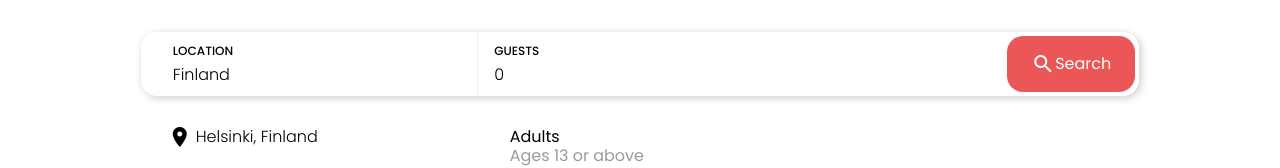
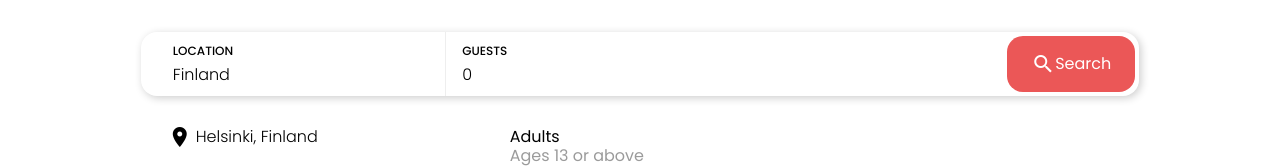
Before and after one commit to yuandere/windbnb, a React (Vite) app: page / in a window 1280 px wide. Both pictures are taken after typing "Sample" into the empty fields and a click on the button "search". Shown: the top 168 px of the page. Built offline with nearby package versions, Linux system fonts and the light colour scheme.

Commit message:
slightly better spacing

```diff
--- a/src/containers/Drawer.jsx
+++ b/src/containers/Drawer.jsx
@@ -132,7 +132,7 @@ const Drawer = ({
 									{searchCity === '' ? 'Finland' : searchCity + ', Finland'}
 								</p>
 							</div>
-							<form className="pl3 pv2 mr7 bl bgray">
+							<form className="pl3 pv2 bl bgray" style={{marginRight: "25vw"}}>
 								<label
 									htmlFor="guests"
 									className="input-helpertext pv1 f7 fw5 flex"
```
